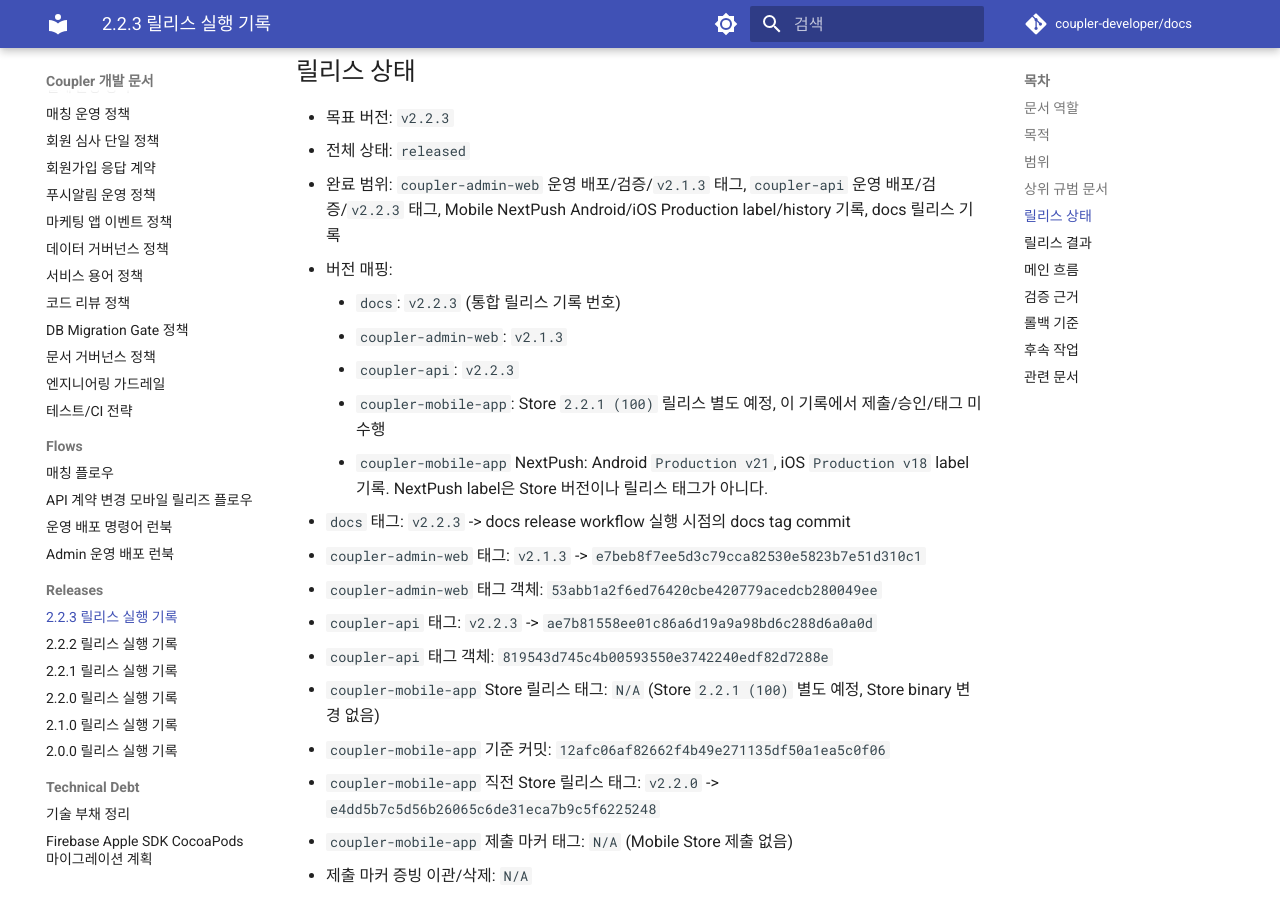
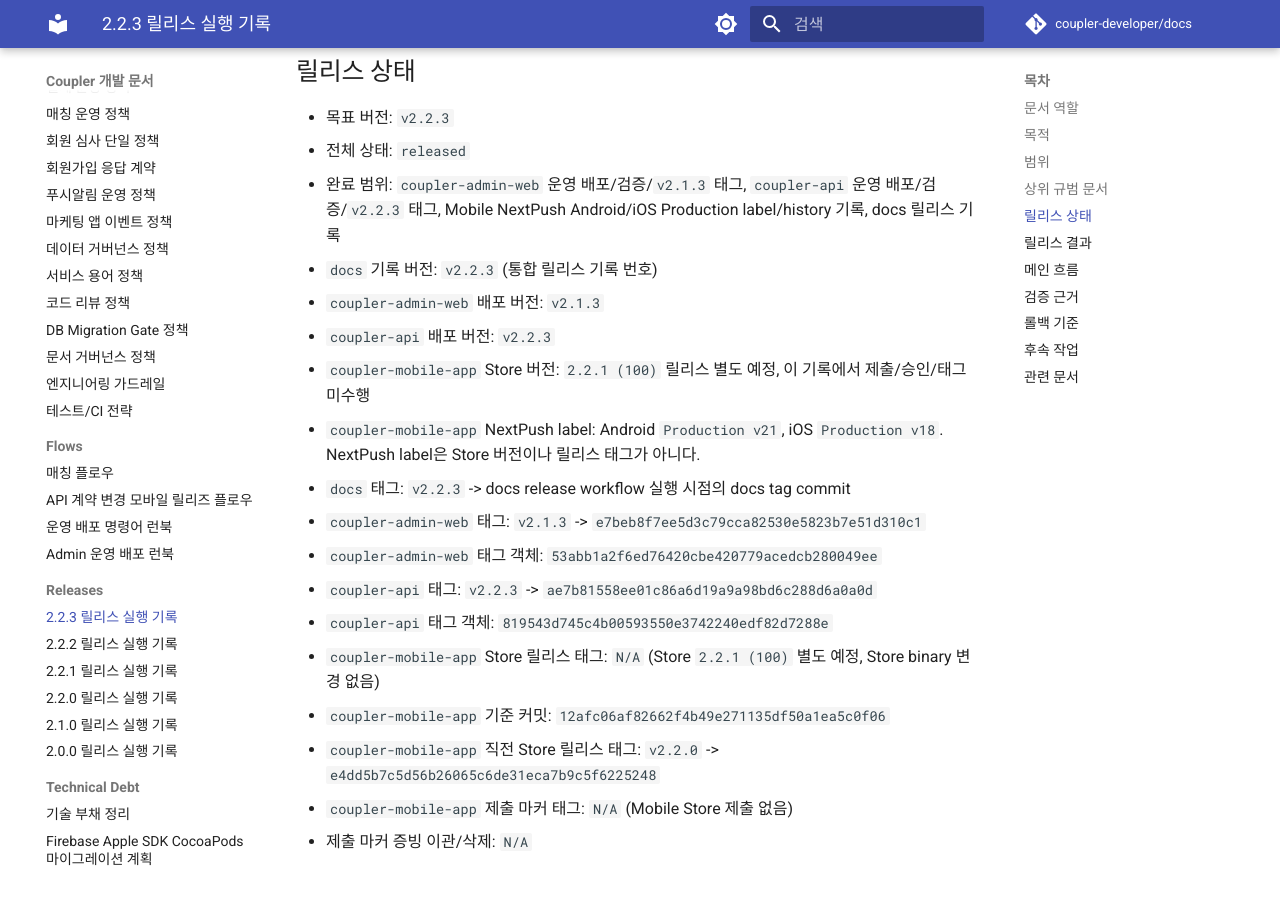
Before and after one commit to coupler-developer/docs, an MkDocs documentation site: the page built from content/releases/v2.2.3.md, in a window 1280 px wide and 900 px high, scrolled down 1005 px. Built offline with MkDocs 1.6.1 and Material for MkDocs 9.7.7, drawn with Linux system fonts in a browser that asks for light colours; comment, search, counter and statistics services are not loaded.

Commit message:
docs: 릴리스 버전 매핑 표기 정리
Changes:
- 2.2.3 릴리스 상태의 버전 매핑을 top-level bullet로 정리
- GitHub Release notes 생성 시 Admin/API/Mobile 버전이 누락되지 않게 보강

Tests:
- yarn validate:docs

```diff
--- a/content/releases/v2.2.3.md
+++ b/content/releases/v2.2.3.md
@@ -31,12 +31,11 @@
 - 목표 버전: `v2.2.3`
 - 전체 상태: `released`
 - 완료 범위: `coupler-admin-web` 운영 배포/검증/`v2.1.3` 태그, `coupler-api` 운영 배포/검증/`v2.2.3` 태그, Mobile NextPush Android/iOS Production label/history 기록, docs 릴리스 기록
-- 버전 매핑:
-    - `docs`: `v2.2.3` (통합 릴리스 기록 번호)
-    - `coupler-admin-web`: `v2.1.3`
-    - `coupler-api`: `v2.2.3`
-    - `coupler-mobile-app`: Store `2.2.1 (100)` 릴리스 별도 예정, 이 기록에서 제출/승인/태그 미수행
-    - `coupler-mobile-app` NextPush: Android `Production v21`, iOS `Production v18` label 기록. NextPush label은 Store 버전이나 릴리스 태그가 아니다.
+- `docs` 기록 버전: `v2.2.3` (통합 릴리스 기록 번호)
+- `coupler-admin-web` 배포 버전: `v2.1.3`
+- `coupler-api` 배포 버전: `v2.2.3`
+- `coupler-mobile-app` Store 버전: `2.2.1 (100)` 릴리스 별도 예정, 이 기록에서 제출/승인/태그 미수행
+- `coupler-mobile-app` NextPush label: Android `Production v21`, iOS `Production v18`. NextPush label은 Store 버전이나 릴리스 태그가 아니다.
 - `docs` 태그: `v2.2.3` -> docs release workflow 실행 시점의 docs tag commit
 - `coupler-admin-web` 태그: `v2.1.3` -> `e7beb8f7ee5d3c79cca82530e5823b7e51d310c1`
 - `coupler-admin-web` 태그 객체: `53abb1a2f6ed76420cbe420779acedcb280049ee`
```
